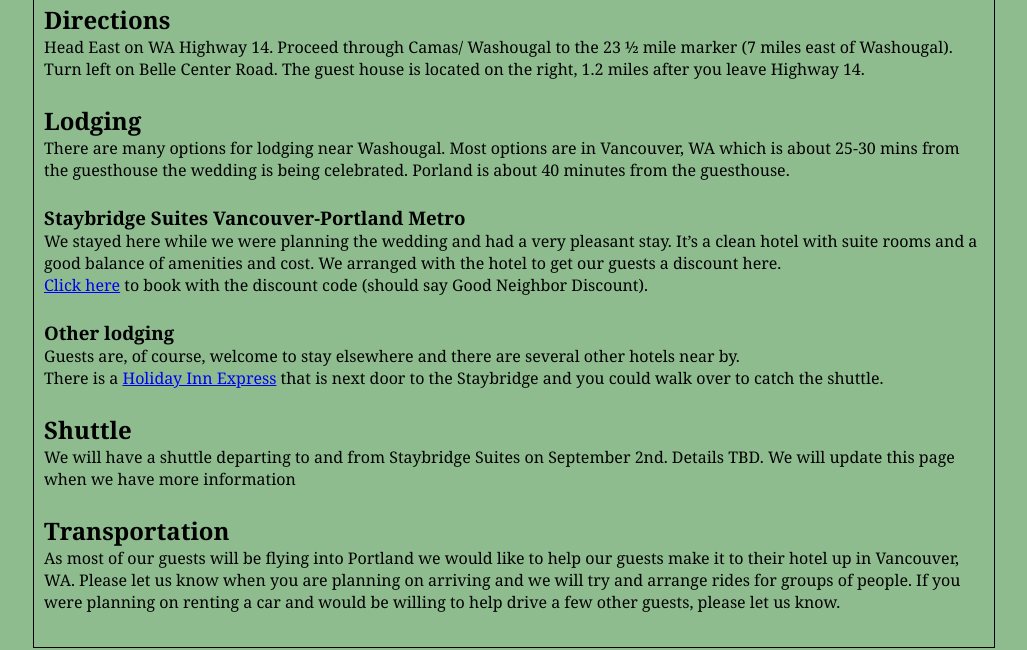
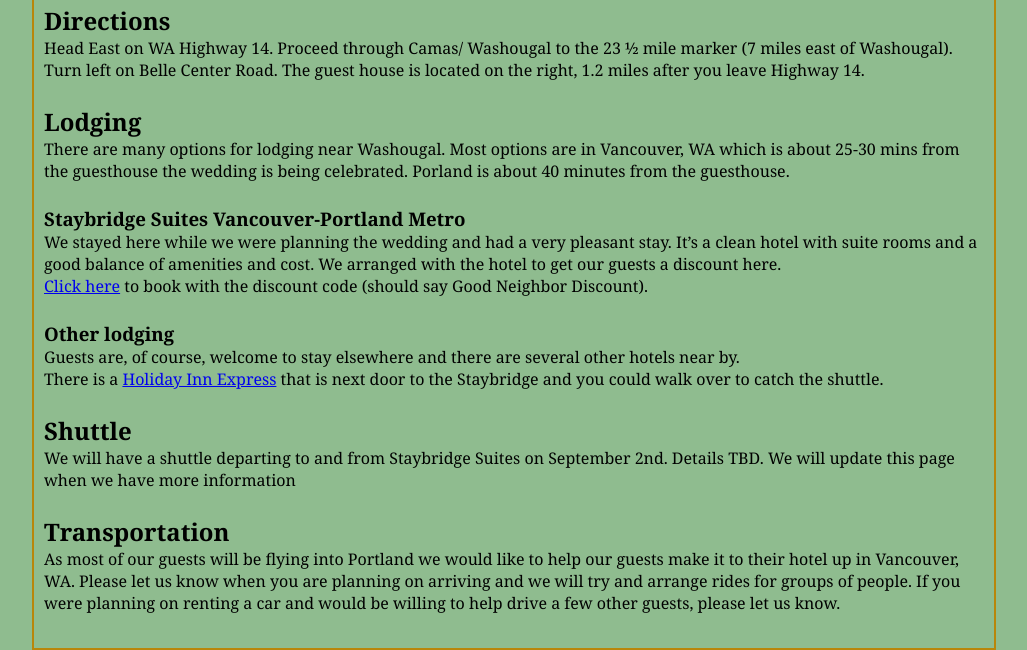
Before and after one commit to aimwithreason/weddingsite, a plain HTML site: page index.html in a window 1280 px wide. Shown: the part 158-808 px from the top of the page, without its empty margins (126-1153 px from the left). Drawn offline with Linux system fonts and the light colour scheme.

Commit message:
updated border color

```diff
--- a/style.css
+++ b/style.css
@@ -7,7 +7,7 @@ body{
     width: 960px;
     padding: 0;
     margin: 0 auto;
-    border: 1px solid black;
+    border: 2px solid darkgoldenrod;
     font-family:Georgia, serif;
 }
 header h1{
```
